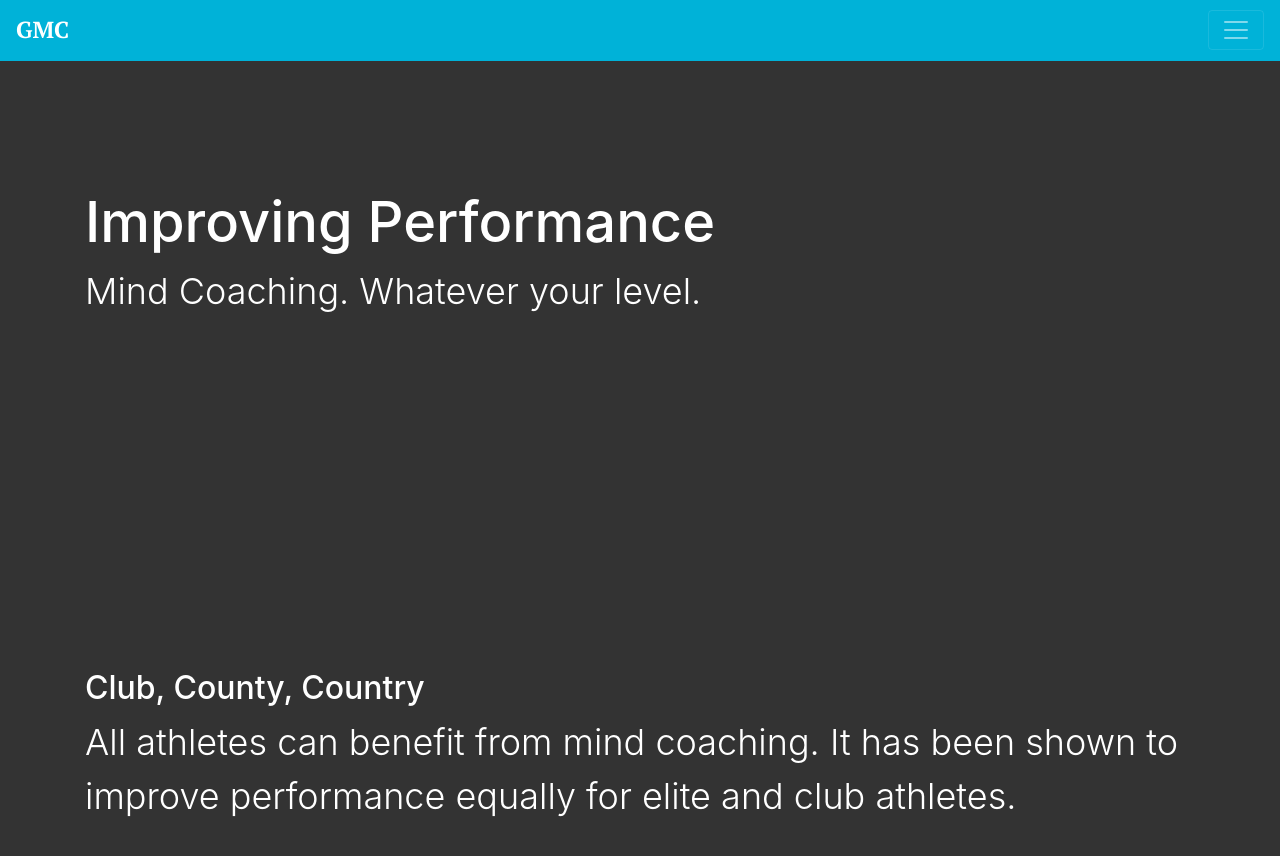
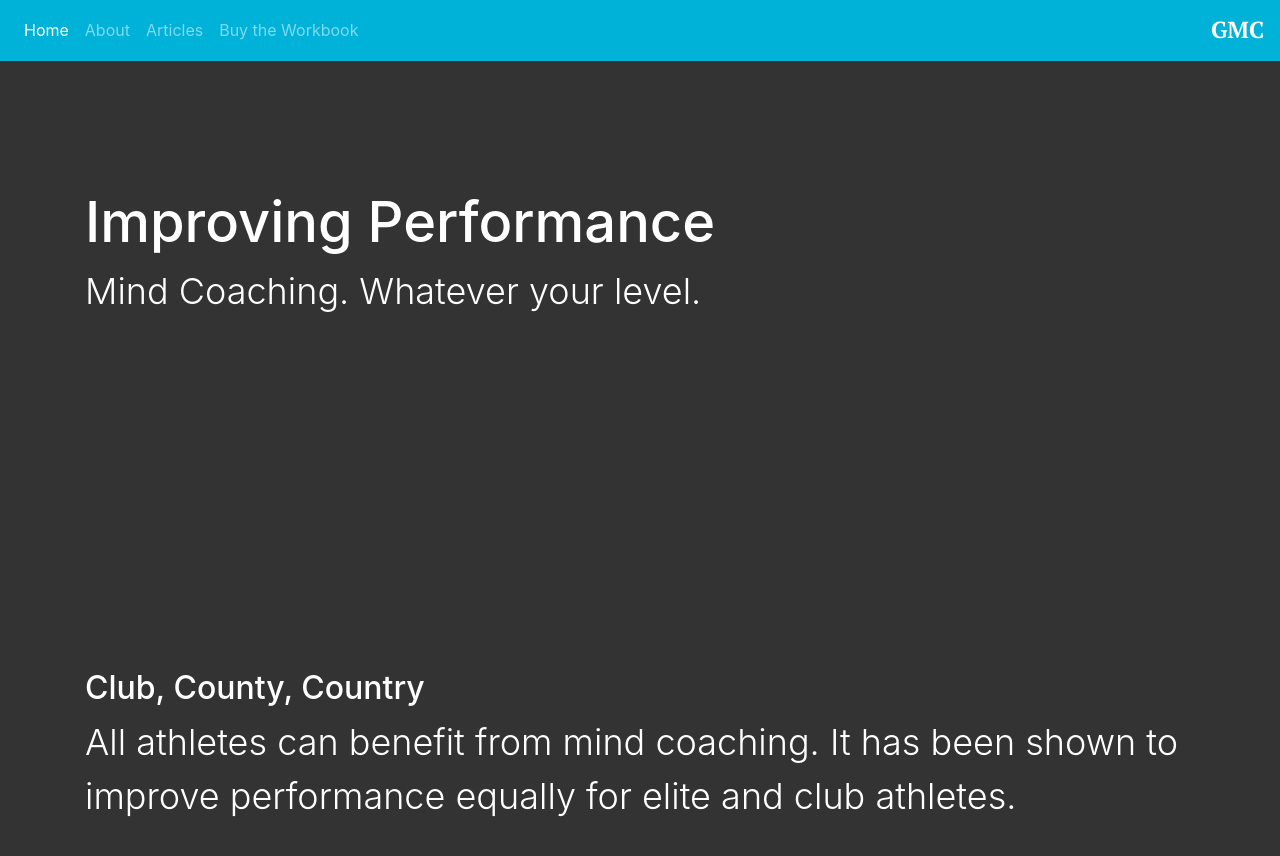
Before and after one commit to krussll/etsysimplicity, a Jekyll site: the page built from index.md, in a window 1280 px wide and 900 px high. Shown: the top 856 px of the window. Built offline with Jekyll 4.4.1, drawn with Linux system fonts in a browser that asks for light colours; nearby versions of some CDN libraries.

Commit message:
Update nav.html

```diff
--- a/_includes/nav.html
+++ b/_includes/nav.html
@@ -1,8 +1,4 @@
-<nav class="navbar navbar-dark">
-  <a class="navbar-brand" href="{{ site.url }}">GMC</a>
-  <button class="navbar-toggler" type="button" data-toggle="collapse" data-target="#navbarsExample04" aria-controls="navbarsExample04" aria-expanded="false" aria-label="Toggle navigation">
-    <span class="navbar-toggler-icon"></span>
-  </button>
+<nav class="navbar navbar-dark  navbar-expand-lg">
 
   <div class="collapse navbar-collapse" id="navbarsExample04">
     <ul class="navbar-nav mr-auto">
@@ -20,4 +16,9 @@
       </li>
     </ul>
   </div>
+
+  <a class="navbar-brand" href="{{ site.url }}">GMC</a>
+  <button class="navbar-toggler" type="button" data-toggle="collapse" data-target="#navbarsExample04" aria-controls="navbarsExample04" aria-expanded="false" aria-label="Toggle navigation">
+    <span class="navbar-toggler-icon"></span>
+  </button>
 </nav>
```
